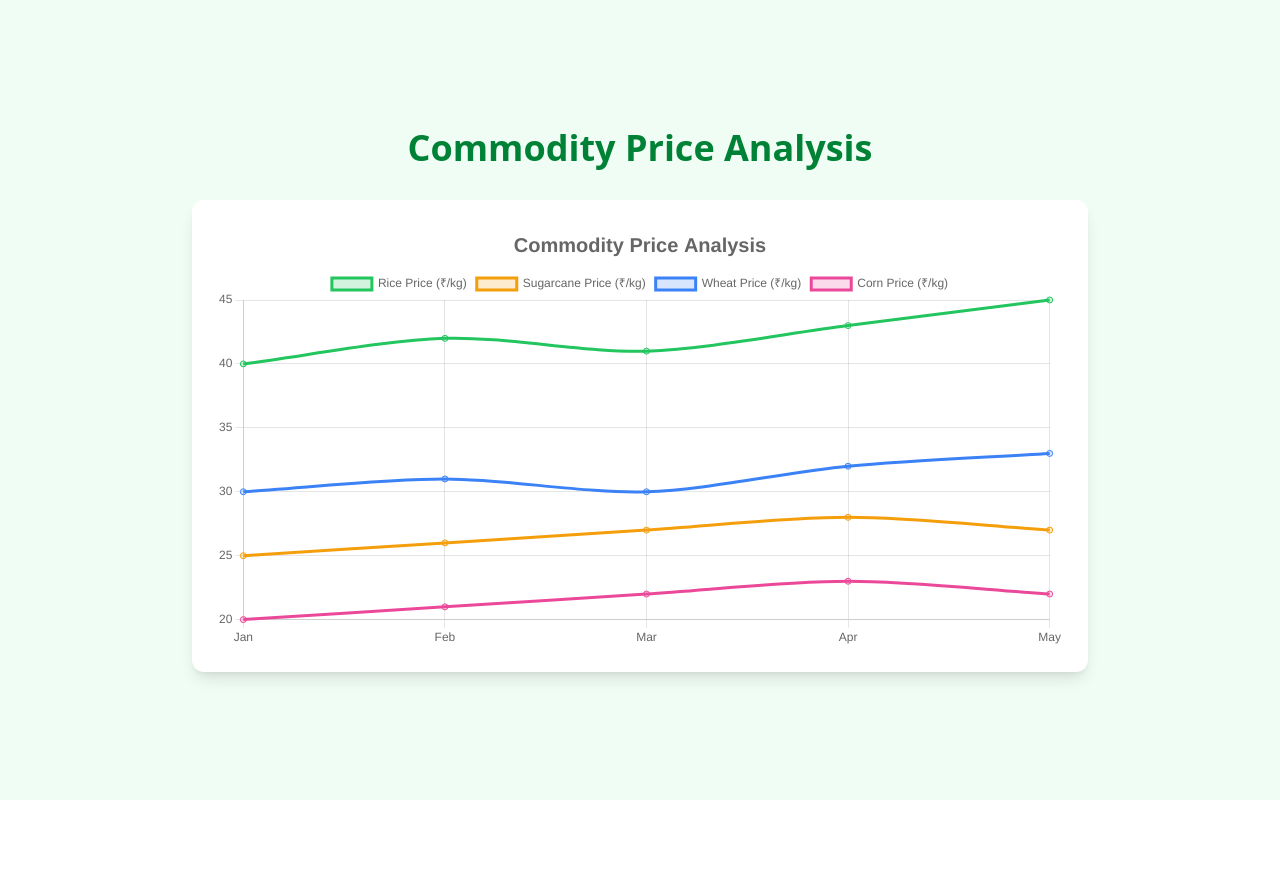
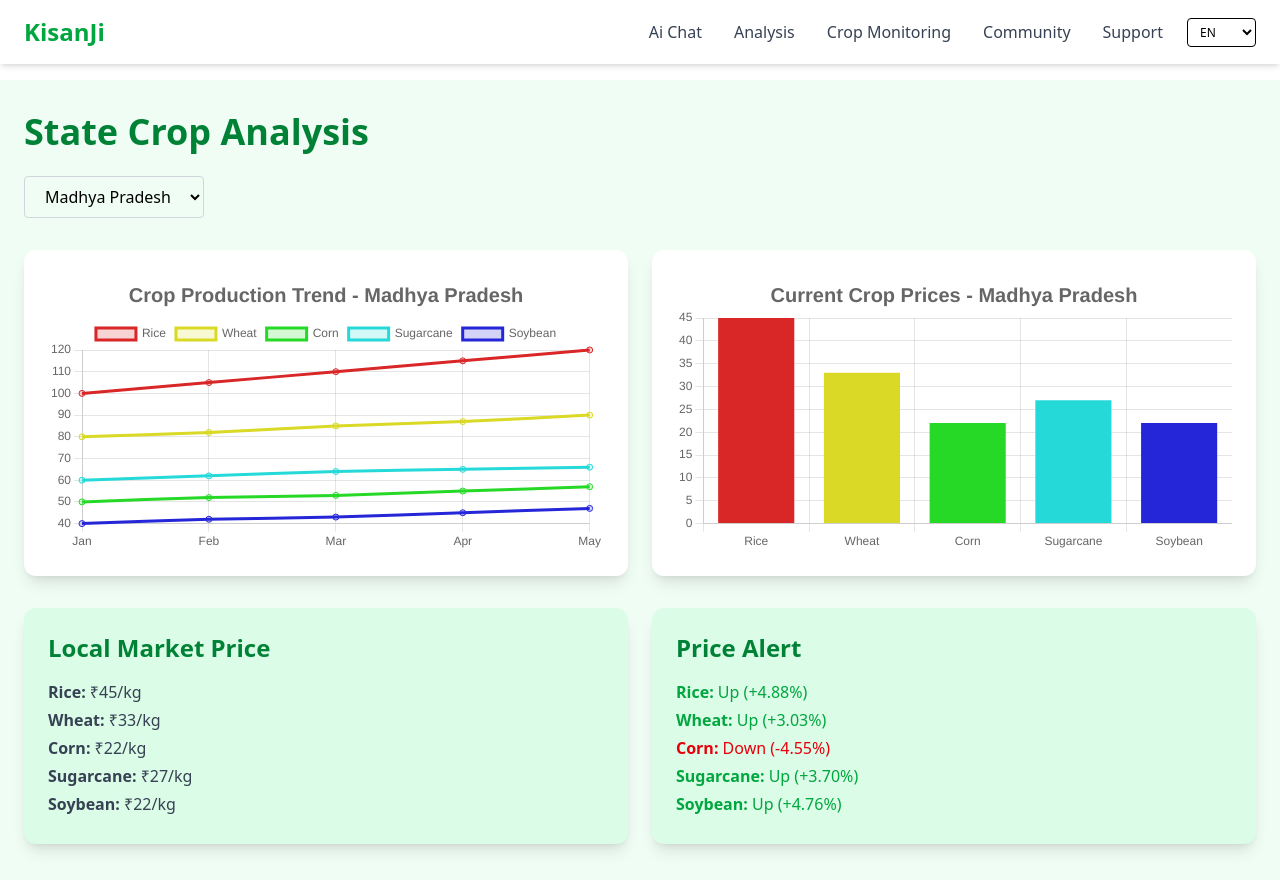
Before and after one commit to ArmanDodwa/KisanJi, a React (Vite) app: page /analysis in a window 1280 px wide. Before the commit the page ends 800 px from the top, so only its background shows below. Built offline with nearby package versions, Linux system fonts and the light colour scheme.

Commit message:
Added Analysis page

```diff
--- a/src/Pages/Analysis.jsx
+++ b/src/Pages/Analysis.jsx
@@ -1,82 +1,155 @@
-import { Line } from "react-chartjs-2";
+import React, { useState } from "react";
+import Navbar from "./navBar";
+import { Line, Bar } from "react-chartjs-2";
 import {
   Chart as ChartJS,
   CategoryScale,
   LinearScale,
   PointElement,
   LineElement,
+  BarElement,
   Title,
   Tooltip,
   Legend,
 } from "chart.js";
+import { stateData } from "../assets/data.js";
 
 ChartJS.register(
   CategoryScale,
   LinearScale,
   PointElement,
   LineElement,
+  BarElement,
   Title,
   Tooltip,
   Legend
 );
 
 export default function AnalysisPage() {
-  // Hardcoded prices (example over 5 months)
-  const data = {
-    labels: ["Jan", "Feb", "Mar", "Apr", "May"],
+  const [state, setState] = useState("Madhya Pradesh");
+  const selectedData = stateData[state];
+
+  // Production Line Chart
+  const productionData = {
+    labels: selectedData.months,
+    datasets: selectedData.crops.map((crop, idx) => ({
+      label: crop,
+      data: selectedData.production[crop],
+      borderColor: `hsl(${idx * 60}, 70%, 50%)`,
+      backgroundColor: `hsla(${idx * 60}, 70%, 50%, 0.2)`,
+      tension: 0.3,
+    })),
+  };
+  const productionOptions = {
+    responsive: true,
+    plugins: {
+      legend: { position: "top" },
+      title: {
+        display: true,
+        text: `Crop Production Trend - ${state}`,
+        font: { size: 20 },
+      },
+    },
+  };
+
+  // Price Bar Chart
+  const priceData = {
+    labels: selectedData.crops,
     datasets: [
       {
-        label: "Rice Price (₹/kg)",
-        data: [40, 42, 41, 43, 45],
-        borderColor: "rgba(34,197,94,1)", // Green
-        backgroundColor: "rgba(34,197,94,0.2)",
-        tension: 0.3,
-      },
-      {
-        label: "Sugarcane Price (₹/kg)",
-        data: [25, 26, 27, 28, 27],
-        borderColor: "rgba(245,158,11,1)", // Orange
-        backgroundColor: "rgba(245,158,11,0.2)",
-        tension: 0.3,
-      },
-      {
-        label: "Wheat Price (₹/kg)",
-        data: [30, 31, 30, 32, 33],
-        borderColor: "rgba(59,130,246,1)", // Blue
-        backgroundColor: "rgba(59,130,246,0.2)",
-        tension: 0.3,
-      },
-      {
-        label: "Corn Price (₹/kg)",
-        data: [20, 21, 22, 23, 22],
-        borderColor: "rgba(236,72,153,1)", // Pink
-        backgroundColor: "rgba(236,72,153,0.2)",
-        tension: 0.3,
+        label: "Crop Prices (₹/kg)",
+        data: selectedData.crops.map(
+          (crop) => selectedData.currentMarketPrice[crop]
+        ),
+        backgroundColor: selectedData.crops.map(
+          (_, idx) => `hsl(${idx * 60}, 70%, 50%)`
+        ),
       },
     ],
   };
-
-  const options = {
+  const priceOptions = {
     responsive: true,
     plugins: {
-      legend: {
-        position: "top",
-      },
+      legend: { display: false },
       title: {
         display: true,
-        text: "Commodity Price Analysis",
+        text: `Current Crop Prices - ${state}`,
         font: { size: 20 },
       },
     },
   };
 
   return (
-    <div className="min-h-screen flex flex-col items-center justify-center bg-green-50 px-6 py-12">
-      <h1 className="text-4xl font-bold text-green-700 mb-8">
-        Commodity Price Analysis
-      </h1>
-      <div className="w-full max-w-4xl bg-white p-6 rounded-xl shadow-lg">
-        <Line data={data} options={options} />
+    <div className="min-h-screen bg-green-50">
+      <Navbar />
+      <div className="max-w-7xl mx-auto px-6 py-8 mt-20">
+        <h1 className="text-4xl font-bold text-green-700 mb-6">
+          State Crop Analysis
+        </h1>
+
+        {/* State Selector */}
+        <div className="mb-8">
+          <select
+            value={state}
+            onChange={(e) => setState(e.target.value)}
+            className="border border-gray-300 rounded px-4 py-2"
+          >
+            {Object.keys(stateData).map((st) => (
+              <option key={st}>{st}</option>
+            ))}
+          </select>
+        </div>
+
+        {/* Graphs */}
+        <div className="grid grid-cols-1 md:grid-cols-2 gap-6 mb-8">
+          <div className="bg-white p-6 rounded-xl shadow-lg">
+            <Line data={productionData} options={productionOptions} />
+          </div>
+          <div className="bg-white p-6 rounded-xl shadow-lg">
+            <Bar data={priceData} options={priceOptions} />
+          </div>
+        </div>
+
+        {/* Info Boxes */}
+        <div className="grid grid-cols-1 md:grid-cols-2 gap-6">
+          {/* Local Market */}
+          <div className="bg-green-100 rounded-xl p-6 shadow-lg">
+            <h2 className="text-2xl font-bold text-green-700 mb-4">
+              Local Market Price
+            </h2>
+            {selectedData.crops.map((crop) => (
+              <p key={crop} className="text-gray-700 mb-1">
+                <span className="font-semibold">{crop}:</span> ₹
+                {selectedData.currentMarketPrice[crop]}/kg
+              </p>
+            ))}
+          </div>
+
+          {/* Price Alerts */}
+          <div className="bg-green-100 rounded-xl p-6 shadow-lg">
+            <h2 className="text-2xl font-bold text-green-700 mb-4">
+              Price Alert
+            </h2>
+            {selectedData.crops.map((crop) => {
+              const alert = selectedData.priceAlert[crop];
+              return (
+                <p
+                  key={crop}
+                  className={`mb-1 ${
+                    alert.text === "Up"
+                      ? "text-green-600"
+                      : alert.text === "Down"
+                      ? "text-red-600"
+                      : "text-gray-600"
+                  }`}
+                >
+                  <span className="font-semibold">{crop}:</span> {alert.text} (
+                  {alert.percent})
+                </p>
+              );
+            })}
+          </div>
+        </div>
       </div>
     </div>
   );
--- /dev/null
+++ b/src/Pages/Connection.jsx
@@ -0,0 +1,39 @@
+import React from "react";
+
+const Connection = () => {
+  return (
+    <div className="flex h-[80%] gap-8 p-6 max-w-7xl mx-auto">
+      {/* Box 1: Connect with nearest farmer lab */}
+      <div className="flex-1 bg-green-100 rounded-2xl shadow-lg flex flex-col items-center justify-center p-6 hover:scale-105 transition-transform duration-300">
+        <img
+          src="https://images.unsplash.com/photo-1581090700227-9f4ed2d6b08c?auto=format&fit=crop&w=500&q=60"
+          alt="Farmer Lab"
+          className="w-full h-64 object-cover rounded-xl mb-4"
+        />
+        <h2 className="text-2xl font-bold text-green-700 mb-2">
+          Connect to Nearest Farmer Lab
+        </h2>
+        <p className="text-gray-600 text-center">
+          Get your soil tested quickly by the nearest lab and improve your crop yield.
+        </p>
+      </div>
+
+      {/* Box 2: Expert of soil */}
+      <div className="flex-1 bg-green-100 rounded-2xl shadow-lg flex flex-col items-center justify-center p-6 hover:scale-105 transition-transform duration-300">
+        <img
+          src="https://images.unsplash.com/photo-1573497019412-94f0d01a263c?auto=format&fit=crop&w=500&q=60"
+          alt="Soil Expert"
+          className="w-full h-64 object-cover rounded-xl mb-4"
+        />
+        <h2 className="text-2xl font-bold text-green-700 mb-2">
+          Soil Expert Guidance
+        </h2>
+        <p className="text-gray-600 text-center">
+          Get advice from soil experts to improve your soil health and crop production.
+        </p>
+      </div>
+    </div>
+  );
+};
+
+export default Connection;
--- /dev/null
+++ b/src/Pages/Footer.jsx
@@ -0,0 +1,43 @@
+import React from "react";
+import { FaInstagram, FaLinkedin, FaTwitter } from "react-icons/fa";
+
+const Footer = () => {
+  return (
+    <footer className="bg-green-700 text-white py-8">
+      <div className="max-w-7xl mx-auto px-6 flex flex-col md:flex-row justify-between items-center">
+        {/* Footer Text */}
+        <p className="mb-4 md:mb-0">&copy; 2025 Agriculture App. All rights reserved.</p>
+
+        {/* Social Icons */}
+        <div className="flex gap-6 text-2xl">
+          <a
+            href="https://www.instagram.com"
+            target="_blank"
+            rel="noopener noreferrer"
+            className="hover:text-pink-500 transition-colors duration-300"
+          >
+            <FaInstagram />
+          </a>
+          <a
+            href="https://www.linkedin.com"
+            target="_blank"
+            rel="noopener noreferrer"
+            className="hover:text-blue-400 transition-colors duration-300"
+          >
+            <FaLinkedin />
+          </a>
+          <a
+            href="https://www.twitter.com"
+            target="_blank"
+            rel="noopener noreferrer"
+            className="hover:text-blue-500 transition-colors duration-300"
+          >
+            <FaTwitter />
+          </a>
+        </div>
+      </div>
+    </footer>
+  );
+};
+
+export default Footer;
--- a/src/Pages/Hero.jsx
+++ b/src/Pages/Hero.jsx
@@ -2,7 +2,8 @@ import React from "react";
 import Navbar from "./navBar";
 import { useLanguage } from "../Hook/LanguageContext"; // adjust path
 import OurServices from "./OurServices";
-
+import Connection from "./Connection";
+import Footer from "./Footer";
 const Hero = () => {
   const { t } = useLanguage();
 
@@ -39,14 +40,9 @@ const Hero = () => {
       {/* Other Sections */}
       <OurServices />
 
-      <section className="h-screen flex items-center justify-center bg-gradient-to-r from-green-100 to-white">
-        <div className="text-center">
-          <h2 className="text-5xl font-extrabold text-green-700 mb-4">
-            {t.connectTitle}
-          </h2>
-          <p className="text-lg text-gray-600">{t.connectDescription}</p>
-        </div>
-      </section>
+      <Connection />
+
+      <Footer />
     </div>
   );
 };
--- a/src/Pages/navBar.jsx
+++ b/src/Pages/navBar.jsx
@@ -1,5 +1,7 @@
 import React from "react";
 import { useLanguage } from "../Hook/LanguageContext"; // adjust path
+import Community from "./Community";
+import { Link } from "react-router-dom";
 
 const Navbar = () => {
   const { lang, setLang, t } = useLanguage(); // get from context
@@ -9,7 +11,9 @@ const Navbar = () => {
       <div className="max-w-7xl mx-auto px-6 py-4 flex justify-between items-center">
 
         {/* Left Side: Logo */}
-        <h1 className="text-2xl font-bold text-green-600">{t.logo}</h1>
+        <h1 className="text-2xl font-bold text-green-600">
+        <Link to="/">{t.logo}</Link>
+        </h1>
 
         {/* Right Side: Links + Language */}
         <div className="flex items-center space-x-6">
@@ -33,7 +37,7 @@ const Navbar = () => {
               </a>
             </li>
             <li>
-              <a className="hover:text-green-600 transition">{t.community}</a>
+              <a className="hover:text-green-600 transition"><Community/></a>
             </li>
             <li>
               <a href="#Support" className="hover:text-green-600 transition">
--- /dev/null
+++ b/src/assets/data.js
@@ -0,0 +1,69 @@
+// data.js
+
+export const stateData = {
+  "Madhya Pradesh": {
+    months: ["Jan", "Feb", "Mar", "Apr", "May"],
+    crops: ["Rice", "Wheat", "Corn", "Sugarcane", "Soybean"],
+    production: {
+      Rice: [100, 105, 110, 115, 120],
+      Wheat: [80, 82, 85, 87, 90],
+      Corn: [50, 52, 53, 55, 57],
+      Sugarcane: [60, 62, 64, 65, 66],
+      Soybean: [40, 42, 43, 45, 47],
+    },
+    prices: {
+      Rice: [40, 42, 41, 43, 45],
+      Wheat: [30, 31, 30, 32, 33],
+      Corn: [20, 21, 22, 23, 22],
+      Sugarcane: [25, 26, 27, 28, 27],
+      Soybean: [18, 19, 20, 21, 22],
+    },
+    currentMarketPrice: {
+      Rice: 45,
+      Wheat: 33,
+      Corn: 22,
+      Sugarcane: 27,
+      Soybean: 22,
+    },
+    priceAlert: {
+      Rice: { text: "Up", percent: "+4.88%" },
+      Wheat: { text: "Up", percent: "+3.03%" },
+      Corn: { text: "Down", percent: "-4.55%" },
+      Sugarcane: { text: "Up", percent: "+3.70%" },
+      Soybean: { text: "Up", percent: "+4.76%" },
+    },
+  },
+
+  Gujarat: {
+    months: ["Jan", "Feb", "Mar", "Apr", "May"],
+    crops: ["Rice", "Wheat", "Corn", "Sugarcane", "Cotton"],
+    production: {
+      Rice: [90, 92, 95, 97, 100],
+      Wheat: [70, 72, 73, 75, 77],
+      Corn: [40, 42, 43, 44, 45],
+      Sugarcane: [55, 57, 58, 60, 62],
+      Cotton: [35, 36, 37, 38, 40],
+    },
+    prices: {
+      Rice: [38, 39, 40, 41, 42],
+      Wheat: [28, 29, 30, 31, 32],
+      Corn: [18, 19, 20, 21, 20],
+      Sugarcane: [24, 25, 26, 27, 26],
+      Cotton: [35, 36, 37, 36, 38],
+    },
+    currentMarketPrice: {
+      Rice: 42,
+      Wheat: 32,
+      Corn: 20,
+      Sugarcane: 26,
+      Cotton: 38,
+    },
+    priceAlert: {
+      Rice: { text: "Up", percent: "+2.44%" },
+      Wheat: { text: "Up", percent: "+3.13%" },
+      Corn: { text: "Down", percent: "-4.76%" },
+      Sugarcane: { text: "Down", percent: "-3.70%" },
+      Cotton: { text: "Up", percent: "+5.56%" },
+    },
+  },
+};
```
